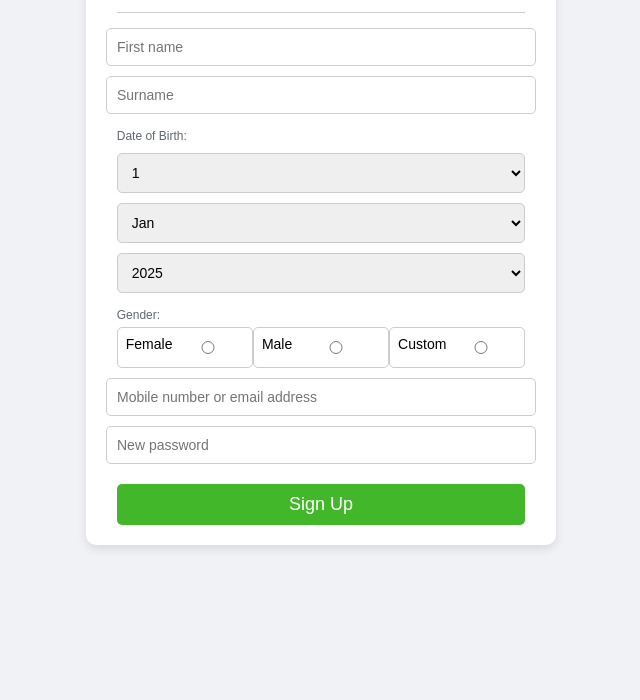
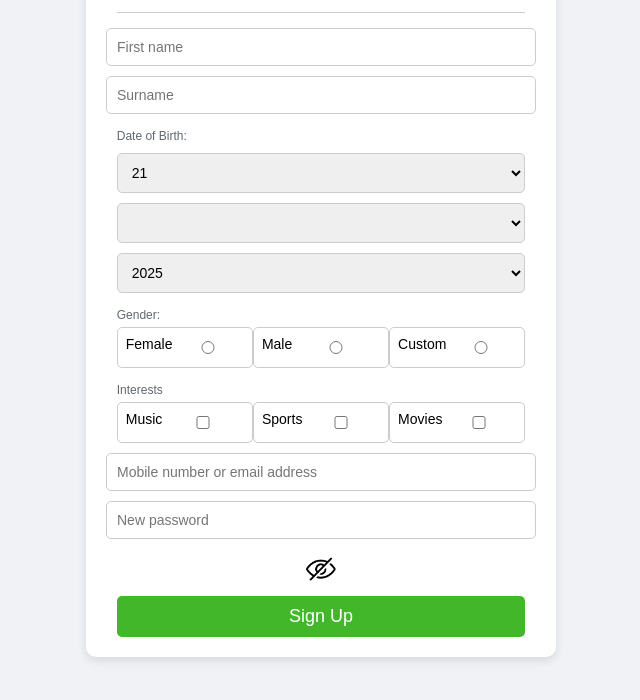
Before and after one commit to Nani080/Nani080.github.io, a plain HTML site: page TEMP/temp21.html in a window 1280 px wide. Shown: the part 184-884 px from the top of the page, without its empty margins (319-959 px from the left). Before the commit the page ends 800 px from the top, so only its background shows below. Drawn offline with Linux system fonts and the light colour scheme.

Commit message:
temp21.html

```diff
--- a/TEMP/temp21.html
+++ b/TEMP/temp21.html
@@ -326,18 +326,31 @@
               <option value="They" ${userData.pronoun === "They" ? "selected" : ""}>They: "Wish them a happy birthday"</option>
             </select>
           </div>
+          <div class="leftCaption">Interests</div>
+          <div class="radio-group">
+            <div class="radioClass">
+              Music<input type="checkbox" name="interest" value="Music" />
+            </div>
+            <div class="radioClass">
+              Sports<input type="checkbox" name="interest" value="Sports" />
+            </div>
+            <div class="radioClass">
+              Movies<input type="checkbox" name="interest" value="Movies" />
+            </div>
+          </div>
           <div class="row">
             <input type="text" id="email" placeholder="Mobile number or email address" value="${userData.email || ''}" />
           </div>
           <div class="row">
             <input type="password" id="password" placeholder="New password" value="${userData.password || ''}" />
+            <img src="assets/eye-hide.png" id="toggleEye" onclick="togglePwd()" style="width: 30px; margin-top: 10px; cursor: pointer;" />
           </div>
           <button onclick="showData()">Sign Up</button>
         `;
 
         populateDateFields();
-        document.getElementById("day").value = userData.day || "1";
-        document.getElementById("month").value = userData.month || "Jan";
+        document.getElementById("day").value = userData.day || new Date().getDate();
+        document.getElementById("month").value = userData.month || new Date().getMonth();
         document.getElementById("year").value = userData.year || new Date().getFullYear();
       };
 
@@ -352,6 +365,16 @@
         document.getElementById("prSelect").style.display = gender === "Custom" ? "block" : "none";
       };
 
+      const togglePwd = () => {
+        let pwd = document.getElementById("password");
+        if (pwd.type === "password"){
+          document.getElementById("toggleEye").src = "assets/eye-show.png";
+          pwd.type = "text";
+        } else if (pwd.type === "text") {
+          document.getElementById("toggleEye").src = "assets/eye-hide.png";
+          pwd.type = "password";
+        }
+      };
       showForm();
     </script>
   </body>
```
Also changed, not shown: TEMP/assets/eye-hide.png (added), TEMP/assets/eye-show.png (added).
